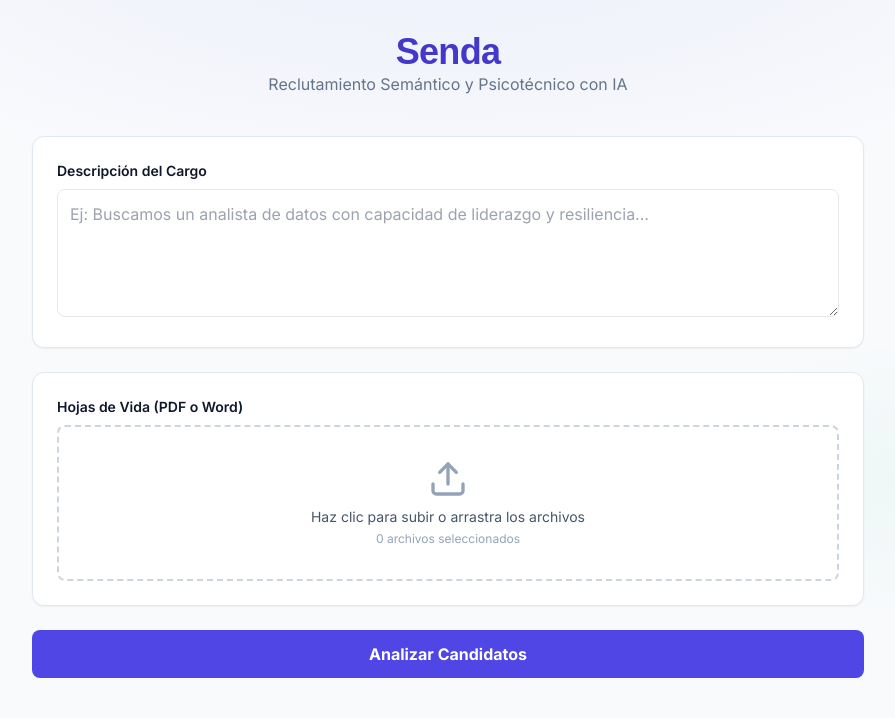
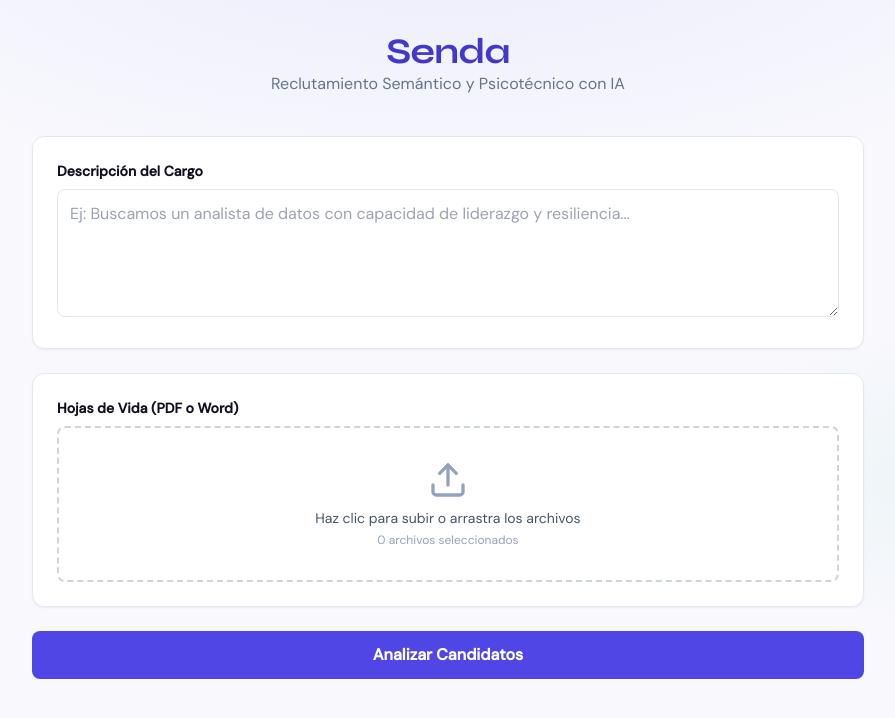
Before and after one commit to Aguacate20/Analisis-Hojas-de-Vida, a Next.js app: page / in a window 1280 px wide. Shown: the top 718 px of the page, without its empty margins (192-1087 px from the left). Built offline with nearby package versions, Linux system fonts and the light colour scheme.

Commit message:
Update layout.tsx

```diff
--- a/app/layout.tsx
+++ b/app/layout.tsx
@@ -1,23 +1,30 @@
+import type { Metadata } from 'next';
+import { Syne, DM_Sans } from 'next/font/google';
 import './globals.css';
-import { Inter } from 'next/font/google';
 
-const inter = Inter({ subsets: ['latin'] });
+const syne = Syne({
+  subsets: ['latin'],
+  variable: '--font-syne',
+  weight: ['400', '500', '600', '700', '800'],
+});
 
-export const metadata = {
-  title: 'Senda - Reclutamiento Semántico AI',
-  description: 'Análisis de CVs con Psicología Organizacional e IA',
+const dmSans = DM_Sans({
+  subsets: ['latin'],
+  variable: '--font-dm',
+  weight: ['300', '400', '500'],
+});
+
+export const metadata: Metadata = {
+  title: 'Senda — Reclutamiento Semántico con IA',
+  description:
+    'Analiza hojas de vida con Inteligencia Artificial. Ranking automático, perfil psicológico y recomendaciones de contratación.',
+  keywords: ['reclutamiento', 'IA', 'hojas de vida', 'selección de personal', 'ATS'],
 };
 
-export default function RootLayout({
-  children,
-}: {
-  children: React.ReactNode;
-}) {
+export default function RootLayout({ children }: { children: React.ReactNode }) {
   return (
-    <html lang="es">
-      <body className={`${inter.className} bg-slate-50 text-slate-900`}>
-        {children}
-      </body>
+    <html lang="es" className={`${syne.variable} ${dmSans.variable}`}>
+      <body>{children}</body>
     </html>
   );
 }
```
